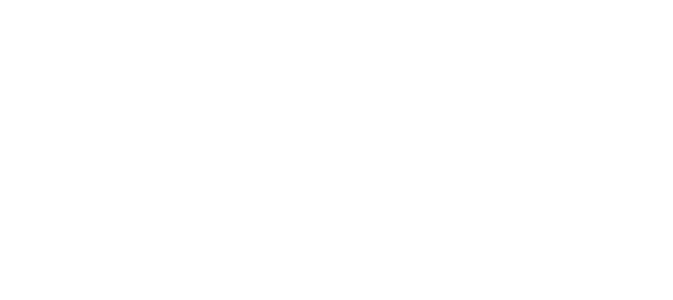
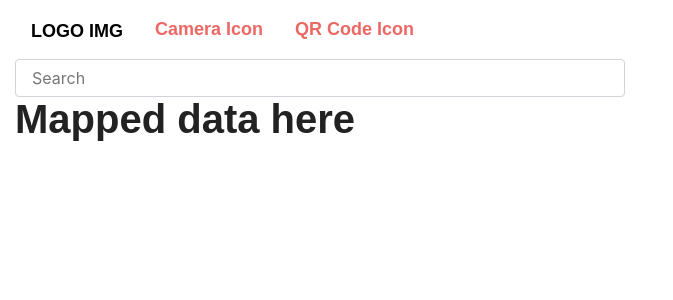
Before and after one commit to Sarfulah/Rolo.Dex, a React (Create React App) app in the folder client/: page /search in a window 1280 px wide. Shown: the top 300 px of the page, without its empty margins (0-673 px from the left). Built offline with nearby package versions, Linux system fonts and the light colour scheme; a web font is replaced by a local one.

Commit message:
my search file

```diff
--- a/client/src/App.js
+++ b/client/src/App.js
@@ -3,6 +3,8 @@
 import Home from "./pages/home";
 import Loading from "./pages/loading";
 import Generate from "./pages/generate";
+import Search from "./pages/search";
+
 function App() {
   return (
     // <Rolodex />
@@ -11,6 +13,7 @@
     <Route exact path="/" component={Loading} />
     <Route exact path="/loggedin" component={Home} />
     <Route exact path="/newCard" component={Generate} />
+    <Route exact path="/search" component={Search} />
 
     </div>
     </Router>
--- /dev/null
+++ b/client/src/pages/search.js
@@ -0,0 +1,29 @@
+import React, { Component } from "react";
+// import ReactDOM from "react-dom";
+// import API from "../utils/API";
+import Nav from "../components/Nav";
+import "./style.css";
+
+class Search extends Component {
+    state = {
+        results: []
+    };
+
+    render() {
+        return (
+            <div className="container-fluid">
+                <Nav/>
+                <div className="row">
+                    <div className="col-6">
+                        <input class="form-control" type="text" placeholder="Search" aria-label="Search" />
+                    </div>
+                    <div className="col-12">
+                        <h1>Mapped data here</h1>
+                    </div>
+                </div>
+            </div>
+        );
+    }
+}
+
+export default Search;
```
Also changed, not shown: client/src/components/Grid/index.js (deleted).
